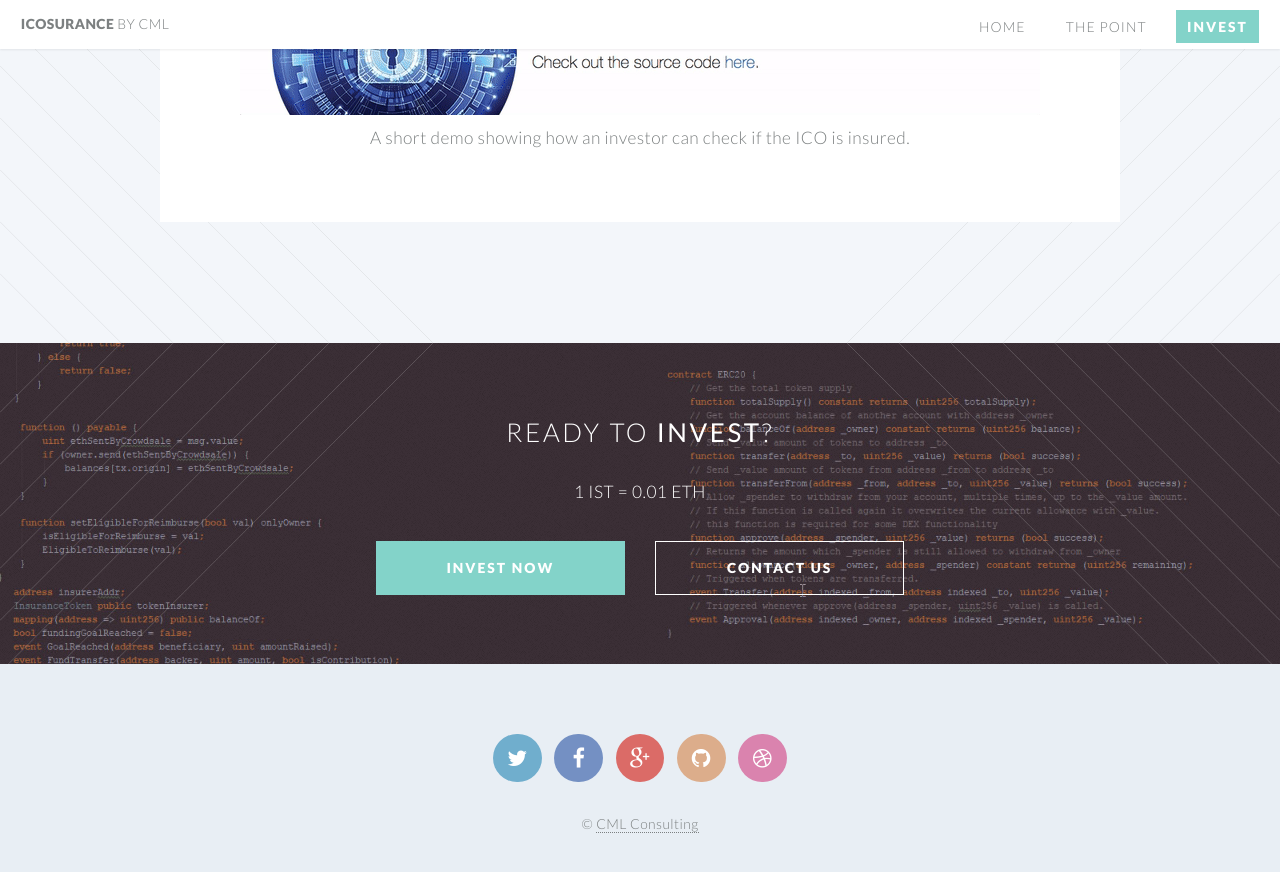
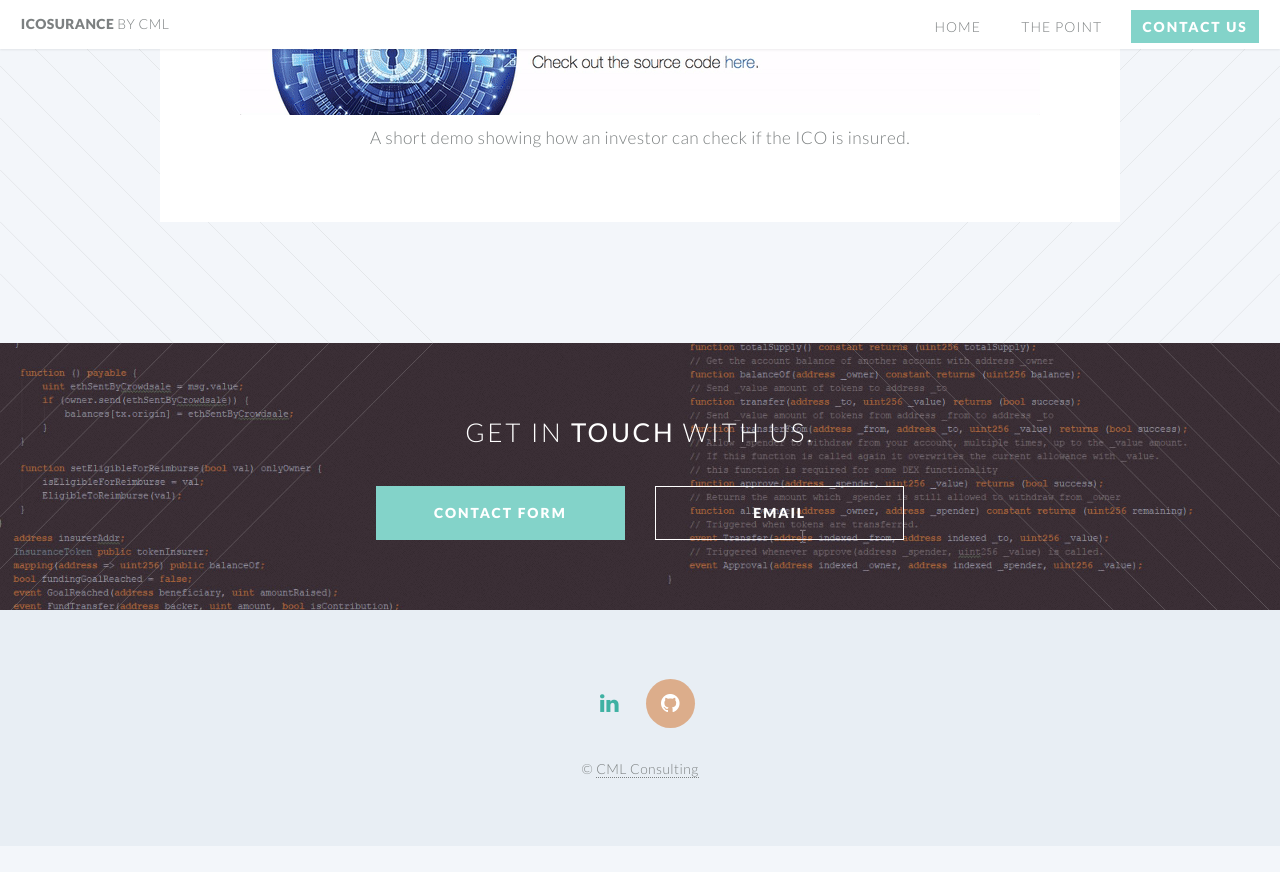
Before and after one commit to ICOsurance/www, a Jekyll site: the page built from index.html, in a window 1280 px wide and 900 px high, scrolled down 2812 px. Shown: the top 872 px of the window. Built offline with Jekyll 4.4.1, drawn with Linux system fonts in a browser that asks for light colours; after the commit the page ends 3658 px from its top, so only the background shows below that.

Commit message:
add LinkedIn link

```diff
--- a/_includes/footer.html
+++ b/_includes/footer.html
@@ -2,11 +2,12 @@
 <footer id="footer">
 
     <ul class="icons">
-        <li><a href="#" class="icon circle fa-twitter"><span class="label">Twitter</span></a></li>
-        <li><a href="#" class="icon circle fa-facebook"><span class="label">Facebook</span></a></li>
-        <li><a href="#" class="icon circle fa-google-plus"><span class="label">Google+</span></a></li>
+        <li><a href="https://www.linkedin.com/company/18045280/" class="icon circle fa-linkedin"><span class="label">LinkedIn</span></a></li>
+        <!--<li><a href="#" class="icon circle fa-twitter"><span class="label">Twitter</span></a></li>-->
+        <!--<li><a href="#" class="icon circle fa-facebook"><span class="label">Facebook</span></a></li>-->
+        <!--<li><a href="#" class="icon circle fa-google-plus"><span class="label">Google+</span></a></li>-->
         <li><a href="https://github.com/ICOsurance" class="icon circle fa-github"><span class="label">Github</span></a></li>
-        <li><a href="#" class="icon circle fa-dribbble"><span class="label">Dribbble</span></a></li>
+        <!--<li><a href="#" class="icon circle fa-dribbble"><span class="label">Dribbble</span></a></li>-->
     </ul>
 
     <ul class="copyright">
--- a/_includes/header.html
+++ b/_includes/header.html
@@ -25,7 +25,7 @@
 							</ul>
 						</li>
 -->
-						<li><a href="#cta" class="button special">Invest</a></li>
+						<li><a href="#cta" class="button special">Contact Us</a></li>
 					</ul>
 				</nav>
 			</header>
--- a/index.html
+++ b/index.html
@@ -151,13 +151,13 @@ layout: landing-page
 			<section id="cta">
 
 				<header>
-					<h2>Ready to <strong>invest</strong>?</h2>
-					<p>1 IST = 0.01 ETH</p>
+					<h2>Get in  <strong>touch</strong> with us.</h2>
+					<p></p>
 				</header>
 				<footer>
 					<ul class="buttons">
-						<li><a href="javascript:invest()" class="button special">Invest Now</a></li>
-						<li><a href="mailto:main@icosurance.com" class="button">Contact Us</a></li>
+						<li><a href="http://www.cmlteam.com/#contact" class="button special">Contact Form</a></li>
+						<li><a href="mailto:main@icosurance.com" class="button">Email</a></li>
 					</ul>
 				</footer>
 
```
